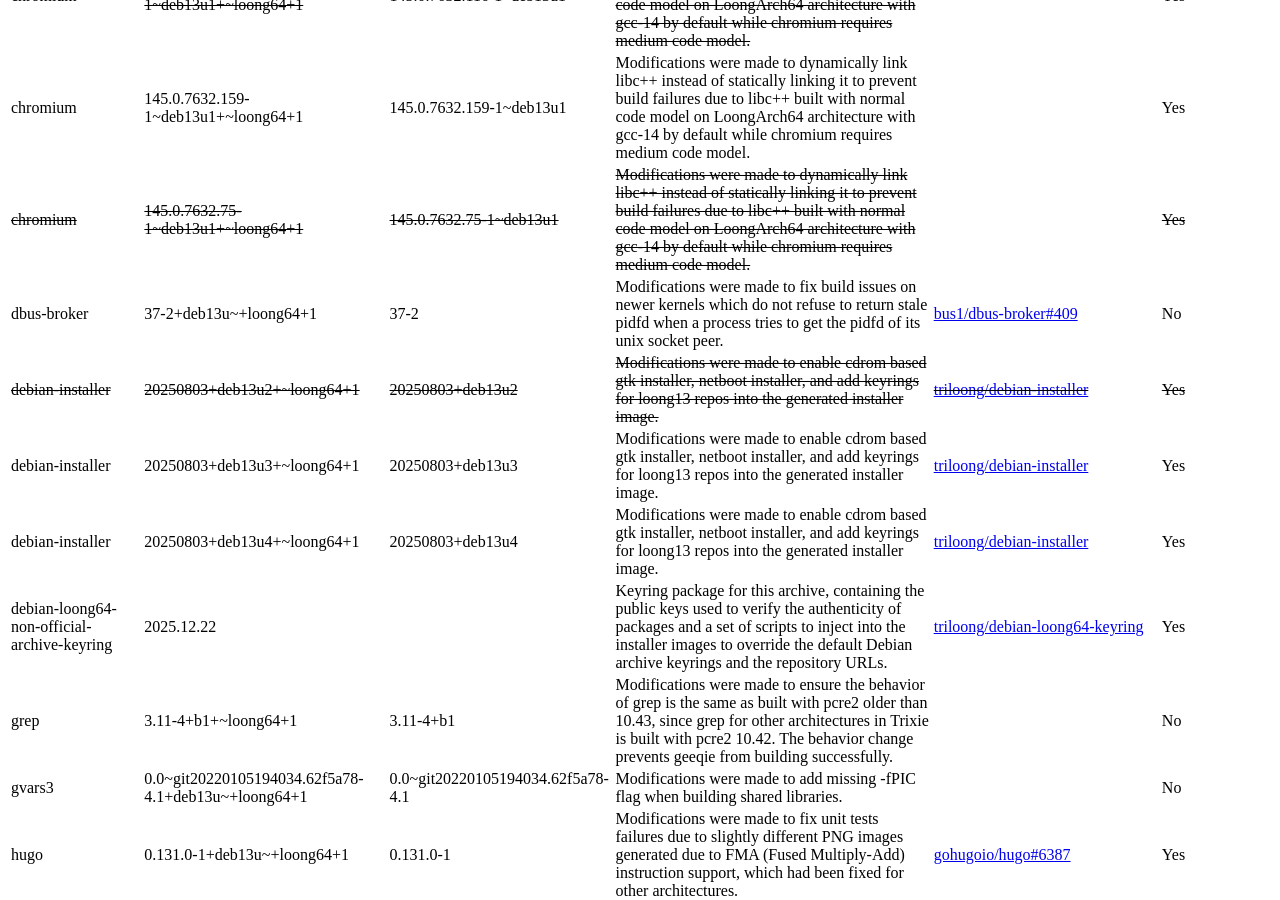
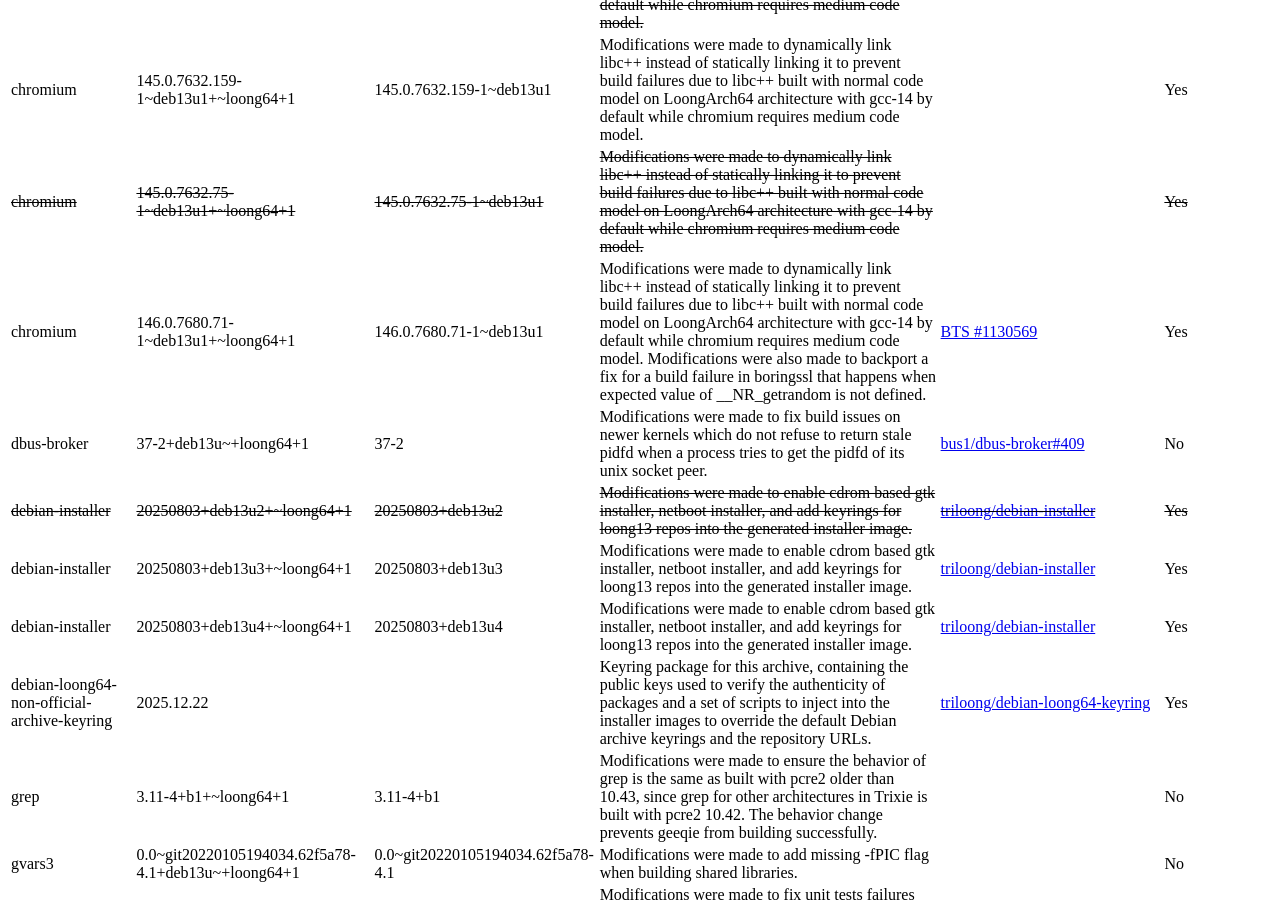
Before and after one commit to triloong/website, a Jekyll site: the page built from index.md, in a window 1280 px wide and 900 px high, scrolled down 3136 px. Built offline with Jekyll 4.4.1, drawn with Linux system fonts in a browser that asks for light colours.

Commit message:
add chromium

```diff
--- a/_data/mpkg.yaml
+++ b/_data/mpkg.yaml
@@ -270,6 +270,21 @@
     built with normal code model on LoongArch64 architecture with gcc-14
     by default while chromium requires medium code model.
 
+- package: chromium
+  version: 146.0.7680.71-1~deb13u1+~loong64+1
+  oldversion: 146.0.7680.71-1~deb13u1
+  loongarch_only: true
+  description: >
+    Modifications were made to dynamically link libc++ instead of
+    statically linking it to prevent build failures due to libc++
+    built with normal code model on LoongArch64 architecture with gcc-14
+    by default while chromium requires medium code model. Modifications
+    were also made to backport a fix for a build failure in boringssl
+    that happens when expected value of __NR_getrandom is not defined.
+  bugs:
+    - debian: "1130569"
+
+
 - package: openjdk-21
   version: 21.0.10+7-1~deb13u1+~loong64+1
   oldversion: 21.0.10+7-1~deb13u1
```
